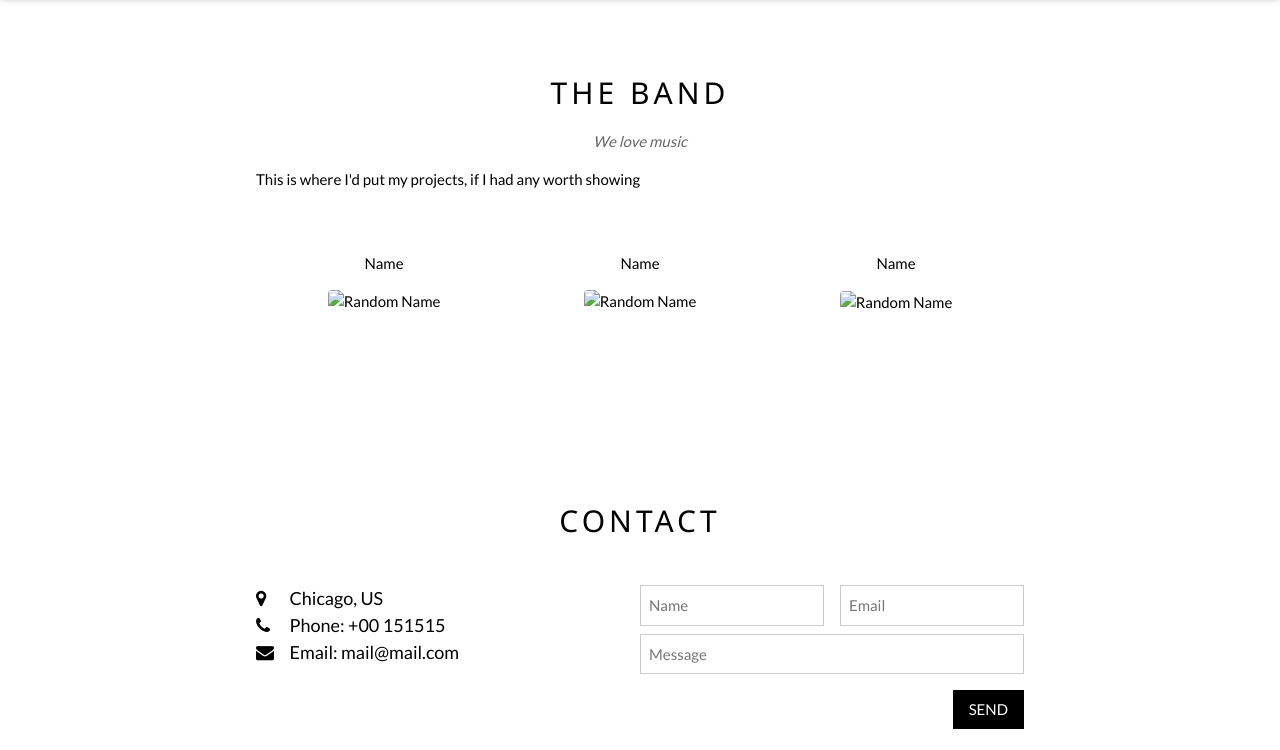
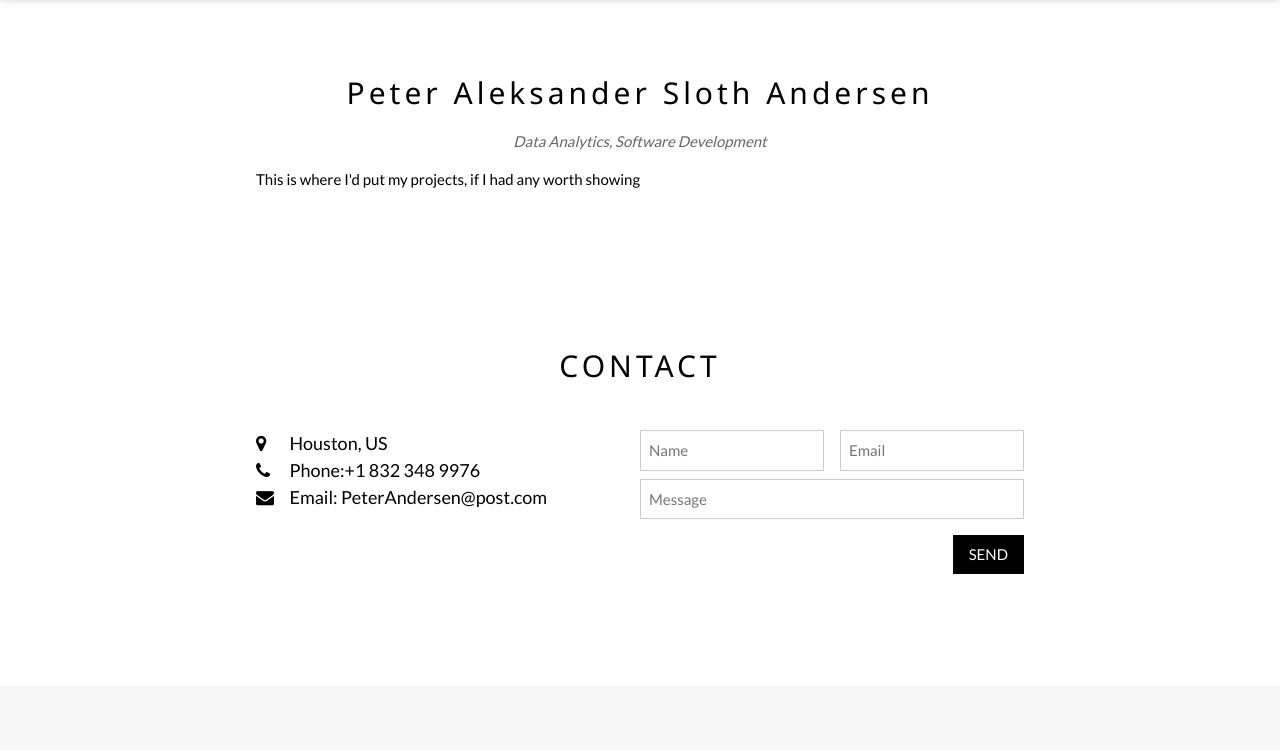
Before and after one commit to PeterAleksander/PeterAleksander.github.io, a plain HTML site: page index.html in a window 1280 px wide. Shown: the part 50-800 px from the top of the page. Drawn offline with nearby package versions, Linux system fonts and the light colour scheme.

Commit message:
Update index.html

```diff
--- a/index.html
+++ b/index.html
@@ -36,23 +36,9 @@ body {font-family: "Lato", sans-serif}
 <!-- Page content -->
 <div class="w3-content" style="max-width:2000px;margin-top:46px">
   <div class="w3-container w3-content w3-center w3-padding-64" style="max-width:800px" id="band">
-    <h2 class="w3-wide">THE BAND</h2>
-    <p class="w3-opacity"><i>We love music</i></p>
+    <h2 class="w3-wide">Peter Aleksander Sloth Andersen</h2>
+    <p class="w3-opacity"><i>Data Analytics, Software Development</i></p>
     <p class="w3-justify">This is where I'd put my projects, if I had any worth showing</p>
-    <div class="w3-row w3-padding-32">
-      <div class="w3-third">
-        <p>Name</p>
-        <img src="/w3images/bandmember.jpg" class="w3-round w3-margin-bottom" alt="Random Name" style="width:60%">
-      </div>
-      <div class="w3-third">
-        <p>Name</p>
-        <img src="/w3images/bandmember.jpg" class="w3-round w3-margin-bottom" alt="Random Name" style="width:60%">
-      </div>
-      <div class="w3-third">
-        <p>Name</p>
-        <img src="/w3images/bandmember.jpg" class="w3-round" alt="Random Name" style="width:60%">
-      </div>
-    </div>
   </div>
 
 
@@ -61,9 +47,9 @@ body {font-family: "Lato", sans-serif}
     <h2 class="w3-wide w3-center">CONTACT</h2>
     <div class="w3-row w3-padding-32">
       <div class="w3-col m6 w3-large w3-margin-bottom">
-        <i class="fa fa-map-marker" style="width:30px"></i> Chicago, US<br>
-        <i class="fa fa-phone" style="width:30px"></i> Phone: +00 151515<br>
-        <i class="fa fa-envelope" style="width:30px"> </i> Email: mail@mail.com<br>
+        <i class="fa fa-map-marker" style="width:30px"></i> Houston, US<br>
+        <i class="fa fa-phone" style="width:30px"></i> Phone:+1 832 348 9976<br>
+        <i class="fa fa-envelope" style="width:30px"> </i> Email: PeterAndersen@post.com<br>
       </div>
       <div class="w3-col m6">
         <form action="/action_page.php" target="_blank">
```
